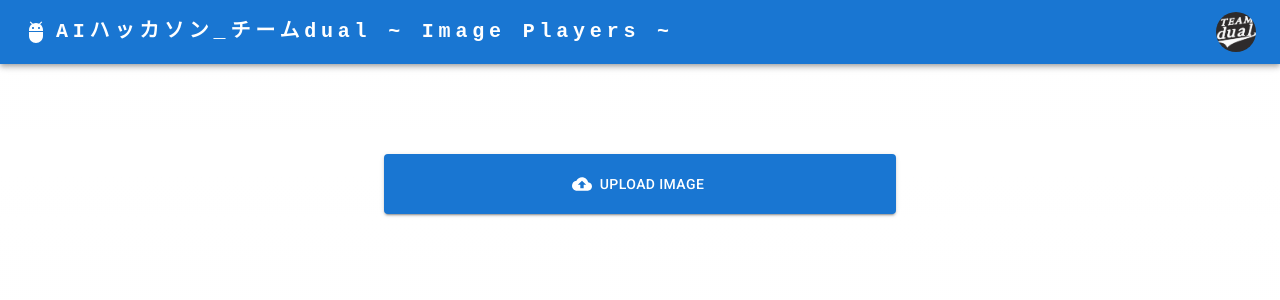
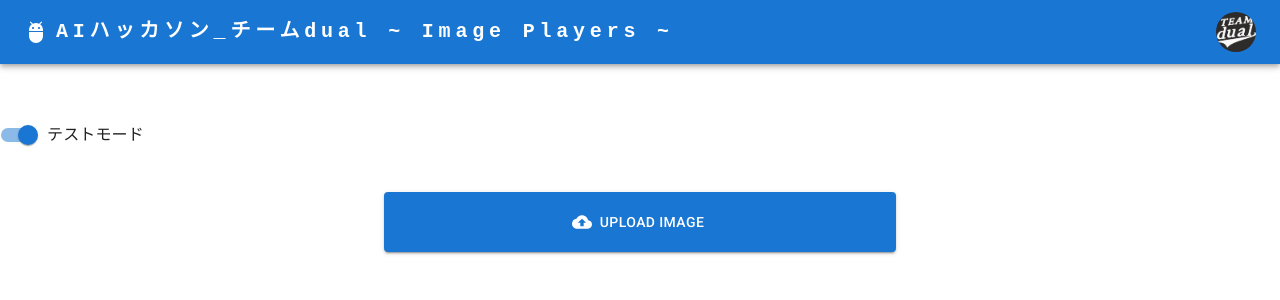
Before and after one commit to Cauchy27/nextjs_ai24, a Next.js app: page / in a window 1280 px wide. Shown: the top 300 px of the page. Built offline with nearby package versions, Linux system fonts and the light colour scheme.

Commit message:
テストモード実装

```diff
--- a/app/_component/upload-image.tsx
+++ b/app/_component/upload-image.tsx
@@ -8,6 +8,9 @@ import Button from '@mui/material/Button';
 import CloudUploadIcon from '@mui/icons-material/CloudUpload';
 import SendIcon from '@mui/icons-material/Send';
 import { styled } from '@mui/material/styles';
+import FormGroup from '@mui/material/FormGroup';
+import FormControlLabel from '@mui/material/FormControlLabel';
+import Switch from '@mui/material/Switch';
 
 import ReviewCard from "./card";
 
@@ -69,8 +72,7 @@ const UploadImage = (): JSX.Element => {
   const [data, setData] = useState<any|null>([]);
   const [OriginalImage_W,setOriginalImage_W] = useState<Number>(100);
   const [OriginalImage_H,setOriginalImage_H] = useState<Number>(100);
-
-  const test:boolean = true;
+  const [testMode, setTestMode] =useState<boolean>(true);
 
   const testData:any = '[{"x1": 570.6658935546875, "y1": 43.275543212890625, "x2": 658.0770263671875, "y2": 309.444091796875, "wave": "flute2"}, {"x1": 5.249404430389404, "y1": 1.4457319974899292, "x2": 1200.0, "y2": 893.9005737304688, "wave": "guitar6"}, {"x1": 104.89974212646484, "y1": 330.41998291015625, "x2": 572.8209228515625, "y2": 774.8350219726562, "wave": "piano2"}]';
 
@@ -78,7 +80,45 @@ const UploadImage = (): JSX.Element => {
   // const { getElementProperty } =
   //   useGetElementProperty<HTMLDivElement>(targetRef);
 
+  const changeTestMode = () => {
+    if(testMode){
+      setTestMode(false);
+    }
+    else{
+      setTestMode(true);
+    }
+  }
+
+  const testFileShow = () => {
+    if(!testMode){
+      return;
+    }
+    setCreateObjectURL("/image/test.jpeg");
+      setTimeout(()=>{
+          const img:any = new Image();
+
+          img.onload = () => {
+            const size = {
+              originalwidth: img.naturalWidth,
+              width: img.width,
+              originalheight: img.naturalHeight,
+              height: img.height,
+            };
+            // URL.revokeObjectURL(img.src);
+            console.log(size);
+            setOriginalImage_W(img.naturalWidth);
+            setOriginalImage_H(img.naturalHeight);
+          }
+          img.src = "/image/test.jpeg";
+      },1000)
+      console.log("test");
+      return;
+  }
+
   const uploadToClient = async(event:React.ChangeEvent<HTMLInputElement>) => {
+    if(testMode){
+      return;
+    }
     if (event.target.files && event.target.files[0]) {
       const file = event.target.files[0];
       setImage(file);
@@ -190,7 +230,7 @@ const UploadImage = (): JSX.Element => {
     <>
       <div className="mb-4" id="test"></div>
       {
-        image &&
+        createObjectURL &&
         <div id="target">
           <img
             id="target_image"
@@ -213,16 +253,21 @@ const UploadImage = (): JSX.Element => {
           />
         </div>
       }
-      <Button component="label" variant="contained" startIcon={<CloudUploadIcon />} sx={{ml:"30%",mr:"30%",mt:"3%",width:"40%",height:"15%"}}>
+        <FormGroup>
+          <FormControlLabel control={<Switch defaultChecked onChange={()=>{changeTestMode()}} />} label="テストモード" />
+        </FormGroup>
+        <Button component="label" variant="contained" startIcon={<CloudUploadIcon />} sx={{ml:"30%",mr:"30%",mt:"3%",width:"40%",height:"15%"}} onClick={()=>{testFileShow()}}>
           Upload Image
-          <VisuallyHiddenInput type="file" id="file-input" accept="image/*" name="myImage" onChange={uploadToClient} />
+          {
+            !testMode &&
+            <VisuallyHiddenInput type="file" id="file-input" accept="image/*" name="myImage" onChange={uploadToClient} />
+          }
         </Button>
       {/* <input id="file-input" className="hidden" type="file" accept="image/*" name="myImage" onChange={uploadToClient} /> */}
       {
-        image &&
-        <Button component="label" variant="contained" startIcon={<SendIcon />} color="success" sx={{ml:"30%",mr:"30%",mt:"3%",width:"40%",height:"20%"}} onClick={()=>{getPlayers(test);}}>Go to Generate</Button>
+        createObjectURL &&
+        <Button component="label" variant="contained" startIcon={<SendIcon />} color="success" sx={{ml:"30%",mr:"30%",mt:"3%",width:"40%",height:"20%"}} onClick={()=>{getPlayers(testMode);}}>Go to Generate</Button>
       }
-
     </>
   );
 }
```
Also changed, not shown: public/image/test.jpeg (added).
